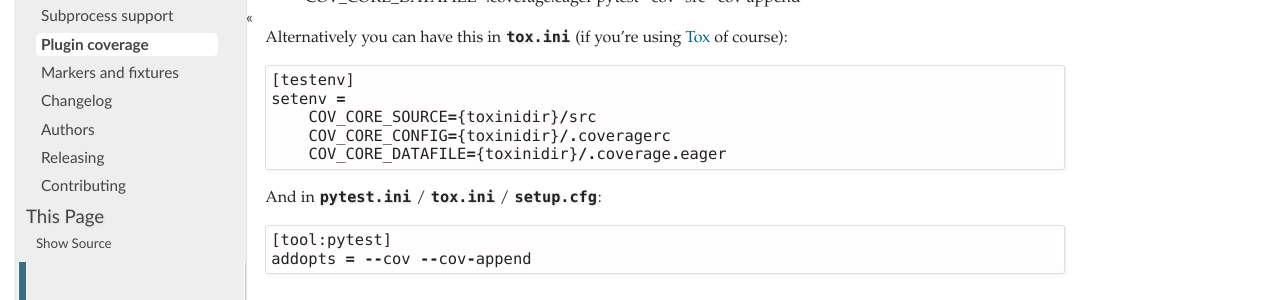
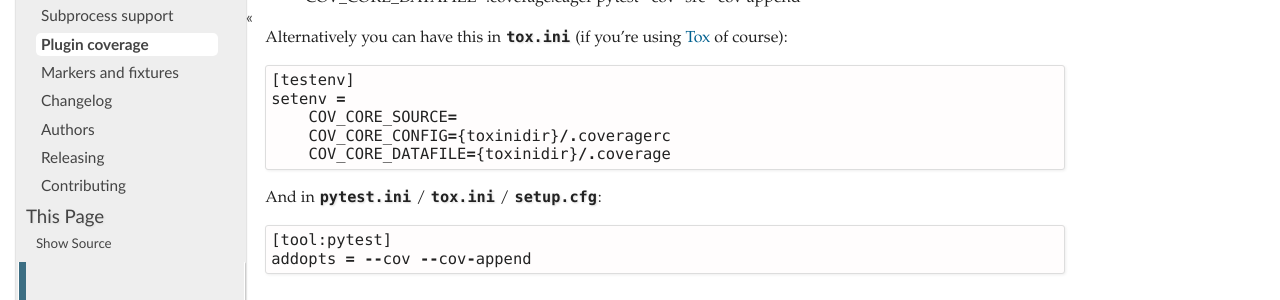
Before and after one commit to pytest-dev/pytest-cov, a Sphinx documentation site: the page built from docs/plugins.rst, in a window 1280 px wide. Shown: the part 313-613 px from the top of the page. Built offline with Sphinx 7.4.7, drawn with Linux system fonts in a browser that asks for light colours.

Commit message:
Allow COV_CORE_SOURCE to be empty (it'd be converted to None). Also update docs regarding using pytest-cov with other pytest plugins.

```diff
--- a/docs/plugins.rst
+++ b/docs/plugins.rst
@@ -14,9 +14,9 @@ Alternatively you can have this in ``tox.ini`` (if you're using `Tox <https://to
 
     [testenv]
     setenv =
-        COV_CORE_SOURCE={toxinidir}/src
+        COV_CORE_SOURCE=
         COV_CORE_CONFIG={toxinidir}/.coveragerc
-        COV_CORE_DATAFILE={toxinidir}/.coverage.eager
+        COV_CORE_DATAFILE={toxinidir}/.coverage
 
 And in ``pytest.ini`` / ``tox.ini`` / ``setup.cfg``::
 
```
Also changed, not shown: 1 other file.
